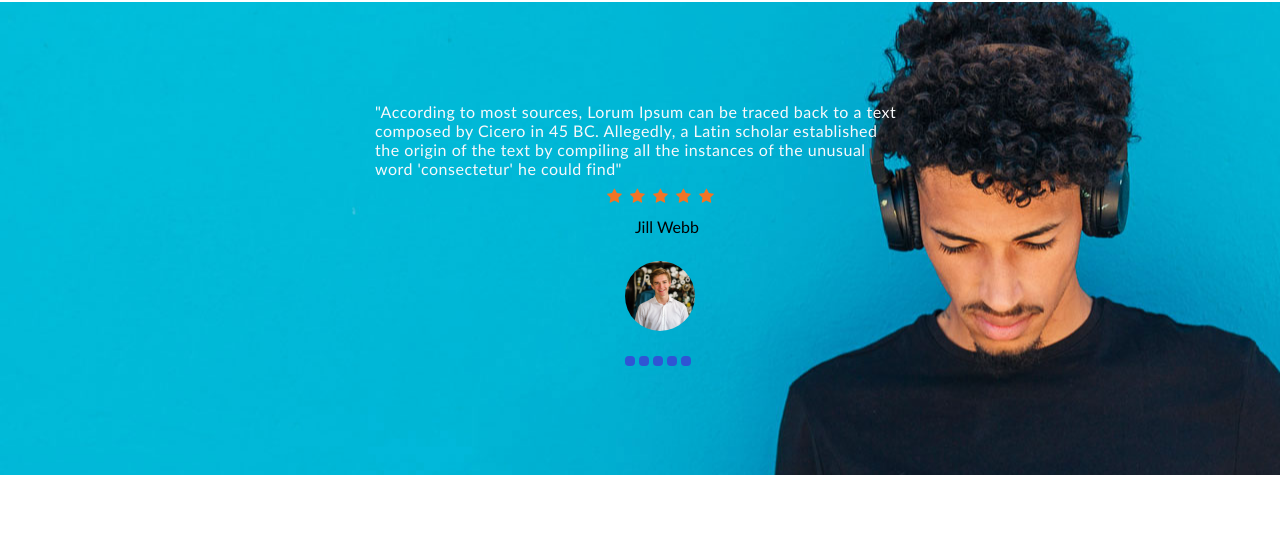
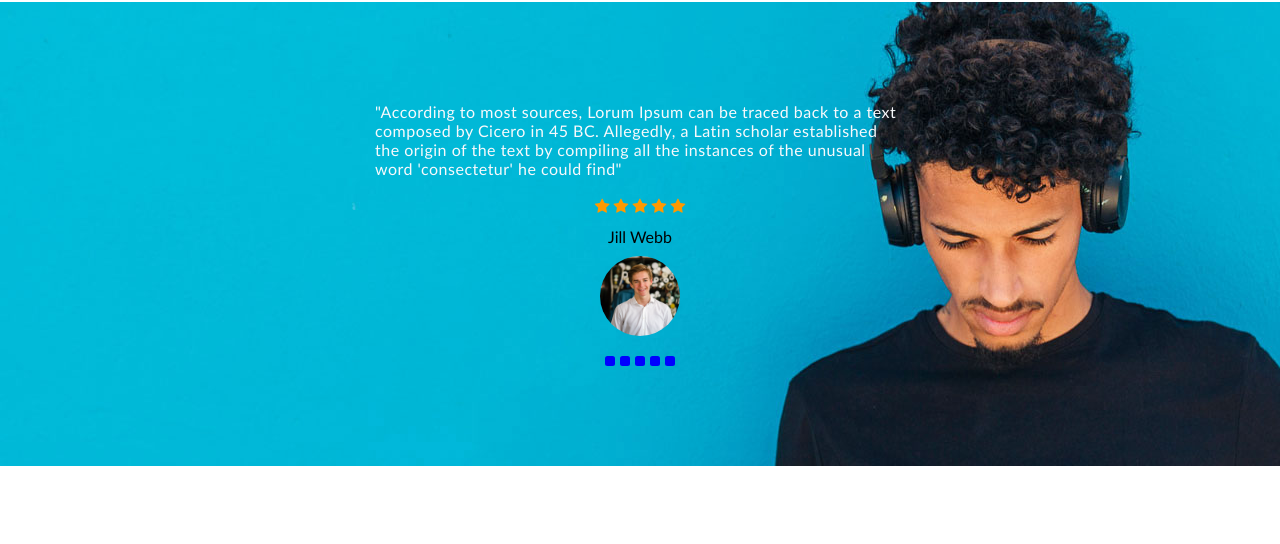
Before and after one commit to Niseme/26-Dizainas, a website: page index.html in a window 1280 px wide. Shown: the part 3126-3670 px from the top of the page. Drawn offline with Linux system fonts and the light colour scheme.

Commit message:
testimonials design

```diff
--- a/css/components/reviews.css
+++ b/css/components/reviews.css
@@ -5,41 +5,36 @@
   background-color: var(--light-gray-color);
   z-index: 1;
 }
+.testimonial {
+  display: flex;
+  flex-direction: column;
+  align-items: center;
+  gap: 10px;
+}
 .stars {
-  display: inline-block;
-  /* position: center; */
-  margin-left: 230px;
-  padding: 10px 0 10px 0;
-  color: var(--start-color);
+  margin-top: 20px;
 }
 
 .stars > .fa.fa-star {
-  padding: 0 2px 0 2px;
+  color: #f90;
 }
-.client-name {
-  display: inline-block;
-  margin-left: 260px;
-}
+
 .client-foto {
-  display: inline-block;
-  width: 70px;
+  width: 80px;
+  height: 80px;
+  object-fit: cover;
+  object-position: center;
   border-radius: 50%;
-  margin-left: 250px;
-  padding: 25px 0 25px 0;
 }
 .photo-mover {
-  display: inline-block;
-  margin-left: 250px;
+  display: flex;
+  justify-content: center;
+  gap: 5px;
+  margin-top: 20px;
 }
 .squares {
-  display: inline-block;
-  border: 2px solid var(--btn-color);
-  background-color: var(--btn-color);
   width: 10px;
   height: 10px;
-  border-radius: 40%;
+  border-radius: 25%;
+  background-color: blue;
 }
-.avatar {
-  display: inline-block;
-  height: 25px;
-}
--- a/index.html
+++ b/index.html
@@ -202,7 +202,7 @@
                     scholar established the origin of the text by compiling all the instances of the unusual word
                     'consectetur' he could
                     find"</div>
-                <div>
+                <div class="testimonial">
                     <div class="stars">
                         <i class="fa fa-star" aria-hidden="true"></i>
                         <i class="fa fa-star" aria-hidden="true"></i>
```
